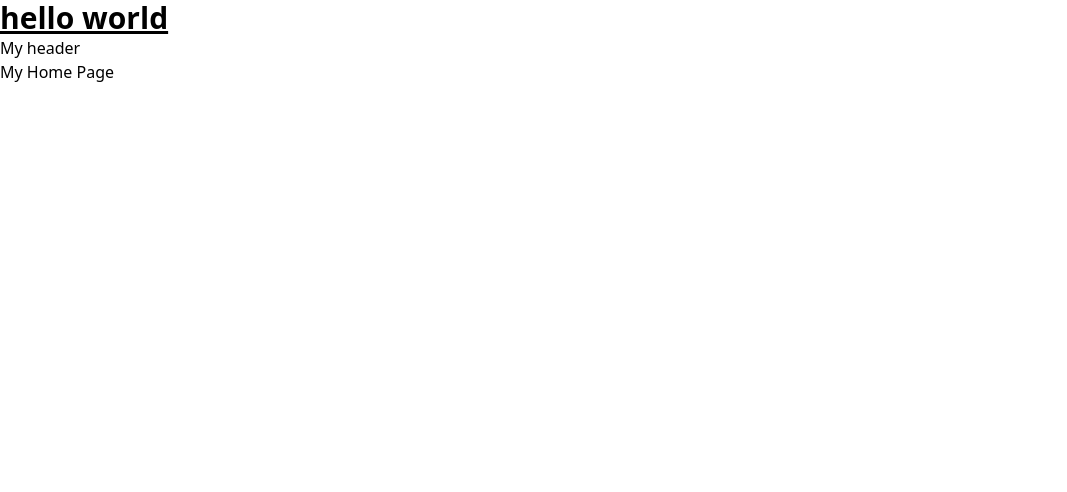
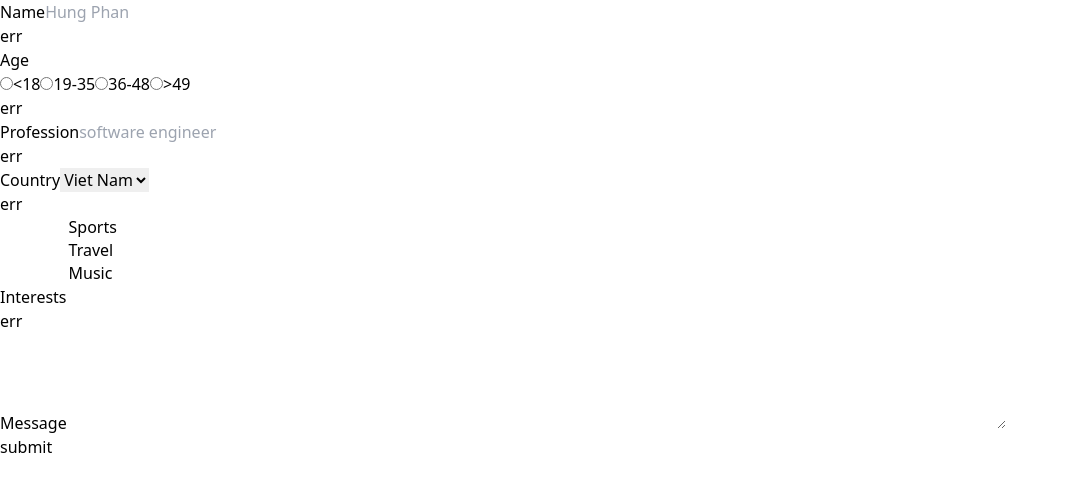
Before and after one commit to winphan199/WxForm, a React (Create React App) app: page / in a window 1280 px wide. Shown: the top 492 px of the page, without its empty margins (0-1067 px from the left). Built offline with nearby package versions, Linux system fonts and the light colour scheme.

Commit message:
raw version of form

```diff
--- a/src/App.tsx
+++ b/src/App.tsx
@@ -1,17 +1,11 @@
 import React from 'react';
-import styled from 'styled-components';
 import { BrowserRouter as Router } from 'react-router-dom';
 
 import Routes from '~/components/Routes/Routes';
 
-const BigHeader = styled.h1.attrs({
-  className: 'text-3xl font-bold underline',
-})``;
-
 function App() {
   return (
     <div>
-      <BigHeader>hello world</BigHeader>
       <Router>
         <Routes />
       </Router>
--- a/src/components/MyComponent/index.tsx
+++ /dev/null
@@ -1,9 +0,0 @@
-interface IMyComponentProps {
-  children?: React.ReactNode;
-}
-
-function MyComponent(props: IMyComponentProps) {
-  return <div>My Component</div>;
-}
-
-export default MyComponent;
--- /dev/null
+++ b/src/components/UI/Input/index.tsx
@@ -0,0 +1,34 @@
+import { useState } from 'react';
+
+type typeInput = 'text' | 'radio';
+
+interface InputProps {
+  label: string;
+  type: typeInput;
+  name: string;
+  placeholder?: string;
+}
+
+function Input({ label = '', type = 'text', name = '', placeholder }: InputProps) {
+  const [inputValue, setInputValue] = useState('');
+
+  const inputProps = {
+    type: type,
+    id: name,
+    name: name,
+    placeholder: placeholder ? placeholder : '',
+    value: inputValue,
+    onChange: (e: React.ChangeEvent<HTMLInputElement>) => {
+      setInputValue(e.target.value);
+    },
+  };
+  return (
+    <div>
+      <label htmlFor={name}>{label}</label>
+      <input {...inputProps} />
+      <p></p>
+    </div>
+  );
+}
+
+export default Input;
--- a/src/pages/Home/index.tsx
+++ b/src/pages/Home/index.tsx
@@ -1,5 +1,59 @@
+import Input from '~/components/UI/Input';
+
 function Home() {
-  return <div>My Home Page</div>;
+  return (
+    <div>
+      <form method="POST">
+        <div>
+          <label htmlFor="name">Name</label>
+          <input type="text" name="name" id="name" placeholder="Hung Phan" />
+          <p>err</p>
+        </div>
+        <div>
+          <label htmlFor="age">Age</label>
+          <div>
+            <input type="radio" name="age" id="<18" value="<18" />
+            <label htmlFor="<18>">&lt;18</label>
+            <input type="radio" name="age" id="19-35" value="19-35" />
+            <label htmlFor="19-35>">19-35</label>
+            <input type="radio" name="age" id="36-48" value="36-48" />
+            <label htmlFor="36-48">36-48</label>
+            <input type="radio" name="age" id=">49" value=">49" />
+            <label htmlFor=">49">&gt;49</label>
+          </div>
+          <p>err</p>
+        </div>
+        <div>
+          <label htmlFor="profession">Profession</label>
+          <input type="text" name="profession" id="profession" placeholder="software engineer" />
+          <p>err</p>
+        </div>
+        <div>
+          <label htmlFor="country">Country</label>
+          <select name="country" id="country">
+            <option value="vietnam">Viet Nam</option>
+            <option value="finland">Finland</option>
+            <option value="india">India</option>
+          </select>
+          <p>err</p>
+        </div>
+        <div>
+          <label htmlFor="interests">Interests</label>
+          <select name="interests" id="interests" multiple>
+            <option value="sports">Sports</option>
+            <option value="travel">Travel</option>
+            <option value="music">Music</option>
+          </select>
+          <p>err</p>
+        </div>
+        <div>
+          <label htmlFor="message">Message</label>
+          <textarea id="message" name="message" rows={4} cols={100} maxLength={2000} />
+        </div>
+        <input type="submit" value={'submit'} />
+      </form>
+    </div>
+  );
 }
 
 export default Home;
--- a/src/routes/index.ts
+++ b/src/routes/index.ts
@@ -10,7 +10,7 @@ interface IRoute {
 }
 
 const publicRoutes: IRoute[] = [
-  { path: routes.home, component: Home },
+  { path: routes.home, component: Home, layout: null },
   // { path: '/upload', component: Upload, layout: null },
 ];
 const privateRoutes: IRoute[] = [{ path: routes.upload, component: Upload }];
```
